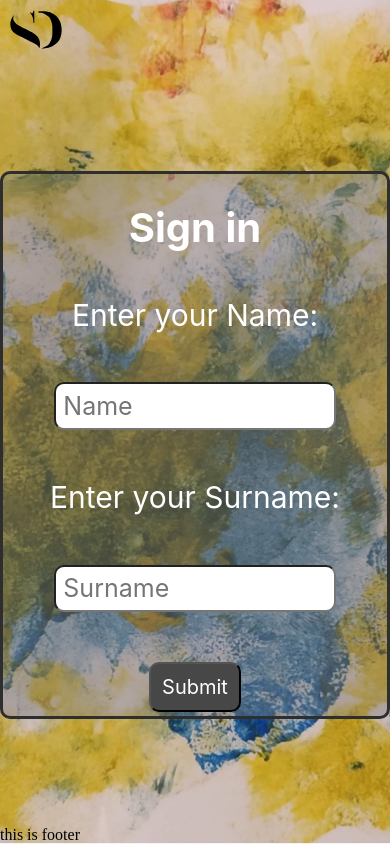
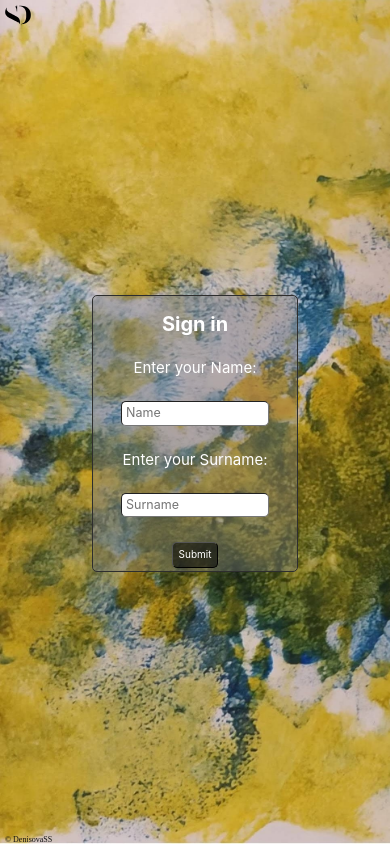
Before and after one commit to DenisovaSS/englishPuzzle, a website built with webpack: page src/index.html in a window 390 px wide. Built offline with nearby package versions, Linux system fonts and the light colour scheme.

Commit message:
feat: add zoom for adaptive (#31)

```diff
--- a/src/app/view/footer/footer.css
+++ b/src/app/view/footer/footer.css
@@ -0,0 +1,9 @@
+.linkForFooter{
+    margin: 10px;
+    color: rgb(17, 17, 17);
+    text-decoration: none;
+}
+.linkForFooter:hover{
+    color: #9FA8DA;
+    text-decoration:underline;
+}
--- a/src/app/view/footer/footer.ts
+++ b/src/app/view/footer/footer.ts
@@ -5,14 +5,24 @@ import { ElementParams } from '../../utils/element-creator';
 const cssClasses = {
   FOOTER: 'footer',
 };
-const TEXT = 'this is footer';
+// <a class="real_footer_github" href="https://github.com/DenisovaSS" target="_blank">DenisovaSS</a>
 export default class FooterView extends View {
   constructor() {
     const params: ElementParams = {
       tag: 'footer',
       classNames: [cssClasses.FOOTER],
-      textContent: TEXT,
+      textContent: '',
     };
     super(params);
+    this.configureView();
+  }
+
+  configureView() {
+    const link = document.createElement('a') as HTMLAnchorElement;
+    link.classList.add('linkForFooter');
+    link.href = 'https://github.com/DenisovaSS';
+    link.textContent = '© DenisovaSS';
+    link.target = '_blank';
+    this.elementCreator.addInnerElement(link);
   }
 }
--- a/src/app/view/header/header.css
+++ b/src/app/view/header/header.css
@@ -1,6 +1,6 @@
 .logo {
   margin: 10px;
   box-shadow: none;
-  max-height: 40px;
-  height: auto;
+  height: 40px;
+
 }
--- a/src/app/view/main/game/header-game/headerGameView.css
+++ b/src/app/view/main/game/header-game/headerGameView.css
@@ -1,6 +1,6 @@
 .header-game {
     width: 100%;
-    padding: 5px 10%;
+    padding: 5px 10px;
     gap: 10px;
     display: flex;
     flex-direction: column;
--- a/src/app/view/main/login/login_view.css
+++ b/src/app/view/main/login/login_view.css
@@ -41,11 +41,12 @@ form button {
   border-radius: 10px;
   font-size: 20px;
   cursor: pointer;
-  background-color: #474747;
+  background-color: rgba(0, 0, 0, 0.5019607843);
   transition: 0.2s linear;
 }
 form button:hover {
-  background-color: #c77700;
+  background: rgba(0, 0, 0, 0.8588235294);
+
 }
 .title {
   color: #fff;
--- a/src/app/view/main/main.css
+++ b/src/app/view/main/main.css
@@ -1,9 +1,10 @@
+
 .main {
   display: flex;
   flex-direction: column;
   align-items: center;
   justify-content: center;
-  width: 100%;
+
 }
 .back-off .item-piece .after,.back-off .item-piece {
   background-image: none!important;
--- a/src/app/view/main/welcome/welcome.css
+++ b/src/app/view/main/welcome/welcome.css
@@ -1,9 +1,23 @@
 .start-page {
-  display: flex;
+  /* display: flex;
   align-items: center;
   justify-content: center;
   flex-direction: column;
-  width: 100%;
+  width: 100%; */
+  display: flex;
+  flex-direction: column;
+  align-items: center;
+  justify-content: space-between;
+  min-width: 580px;
+  width: 70%;
+  max-width: 1100px;
+  border: 3px solid #2e2e2e;
+  border-radius: 10px;
+  background-color: rgba(126, 126, 126, 0.4);
+  padding: 20px;
+  /* backdrop-filter: blur(9px); */
+  transition: opacity 0.3s;
+  opacity: 1;
 }
 .title_start {
   font-size: 56px;
@@ -17,7 +31,6 @@
 .description {
   font-size: 18px;
   letter-spacing: 0.5px;
-  width: 700px;
   padding: 20px 20px 20px;
   text-align: center;
   text-shadow: 2px 2px 3px #000;
@@ -80,14 +93,14 @@
 button:disabled {
   cursor: default;
   background: rgba(111, 111, 111, 0.7098039216);
-  transition: all 0.2s linear;
+  /* transition: all 0.2s linear; */
 }
 button[disabled]:hover {
   cursor: default;
   background: rgba(111, 111, 111, 0.7098039216);
-  transition: all 0.2s linear;
+  /* transition: all 0.2s linear; */
 }
 .button:hover {
   background: rgba(0, 0, 0, 0.8588235294);
-  transition: all 0.2s linear;
+  /* transition: all 0.2s linear; */
 }
--- a/src/style.css
+++ b/src/style.css
@@ -1,19 +1,42 @@
 @import 'lib/normalize.css';
+/* *{
+  outline: 1px solid red;
+} */
+html {
+  --zoom-level: normal;
+}
 body {
   background-repeat: no-repeat;
   background-size: cover;
-  background-position: center;
-  background-image: url(./img/sashaP.jpg);
+   background-image: url(./img/sashaP.jpg);
   height: 100vh;
   display: flex;
   flex-direction: column;
   justify-content: space-between;
 }
+.main{zoom: var(--zoom-level);}
+.header{zoom: var(--zoom-level);}
+.footer{zoom: var(--zoom-level);}
+@media (max-width: 1000px){
+  html {
+    --zoom-level: 70%;
+  }
+}
+@media (max-width: 700px){
+  html {
+    --zoom-level: 50%;
+  }
+}
+@media (max-width: 200px){
+  html {
+    --zoom-level: 20%;
+  }
 
-.material-symbols-outlined {
+}
+/* .material-symbols-outlined {
   font-variation-settings:
   'FILL' 0,
   'wght' 400,
   'GRAD' 0,
   'opsz' 24
-}
+} */
```
